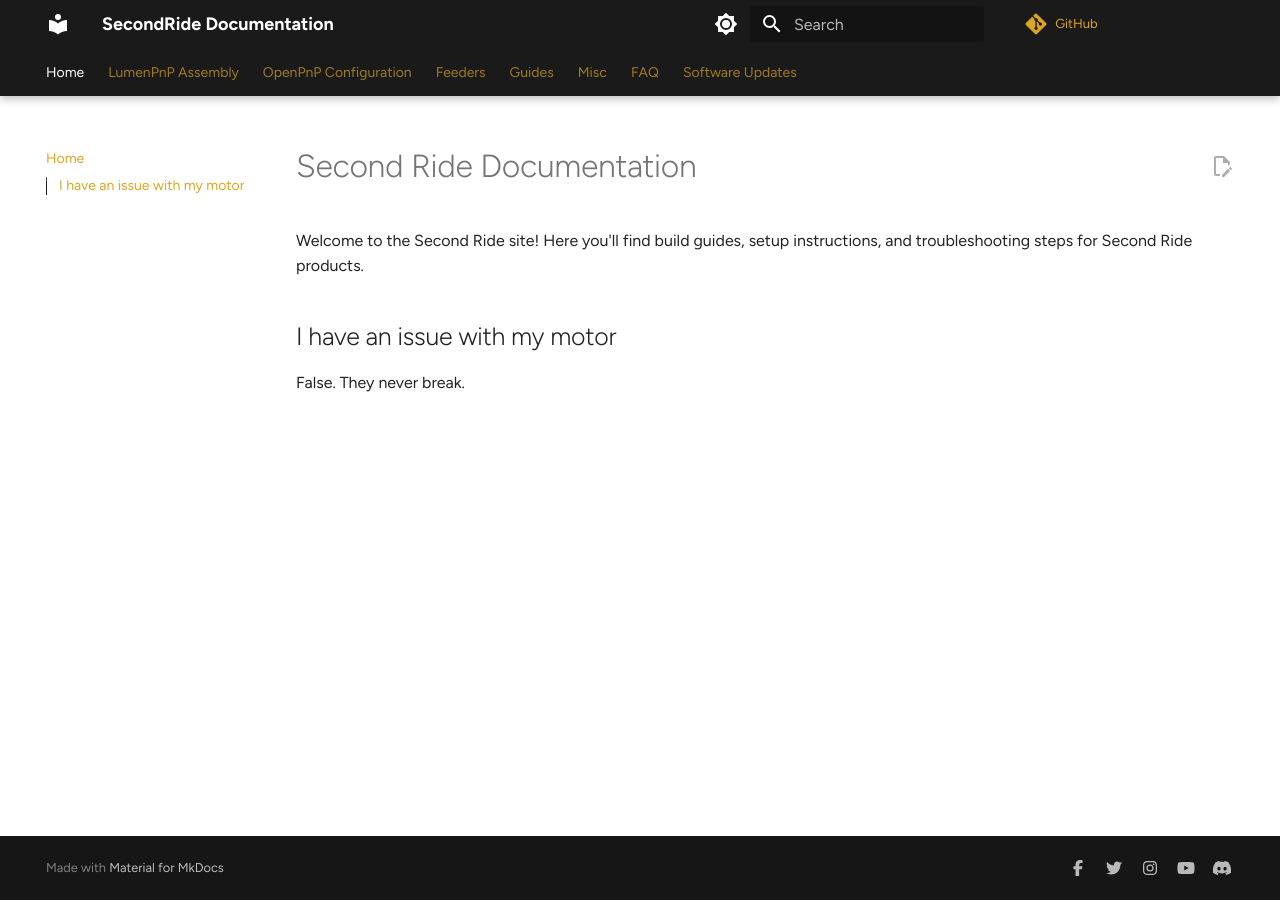
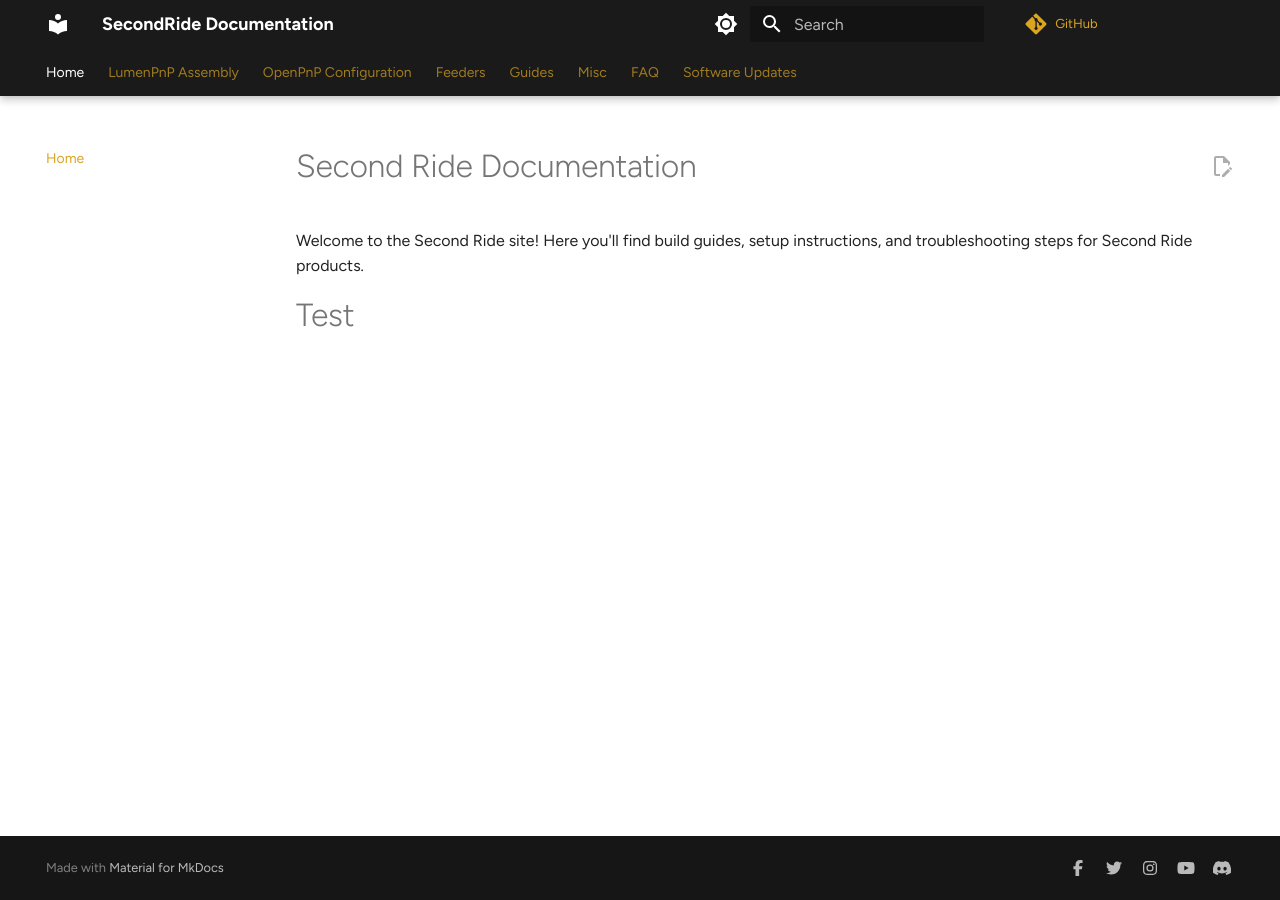
Before and after one commit to lukaskunhardt/secondride-docs, an MkDocs documentation site: the page built from docs/index.md, in a window 1280 px wide. Built offline with MkDocs 1.6.1 and Material for MkDocs 9.7.7, drawn with Linux system fonts in a browser that asks for light colours; comment, search, counter and statistics services are not loaded.

Commit message:
Update index.md

```diff
--- a/docs/index.md
+++ b/docs/index.md
@@ -2,6 +2,4 @@
 
 Welcome to the Second Ride site! Here you'll find build guides, setup instructions, and troubleshooting steps for Second Ride products.
 
-## I have an issue with my motor
-
-False. They never break.
+# Test
```
